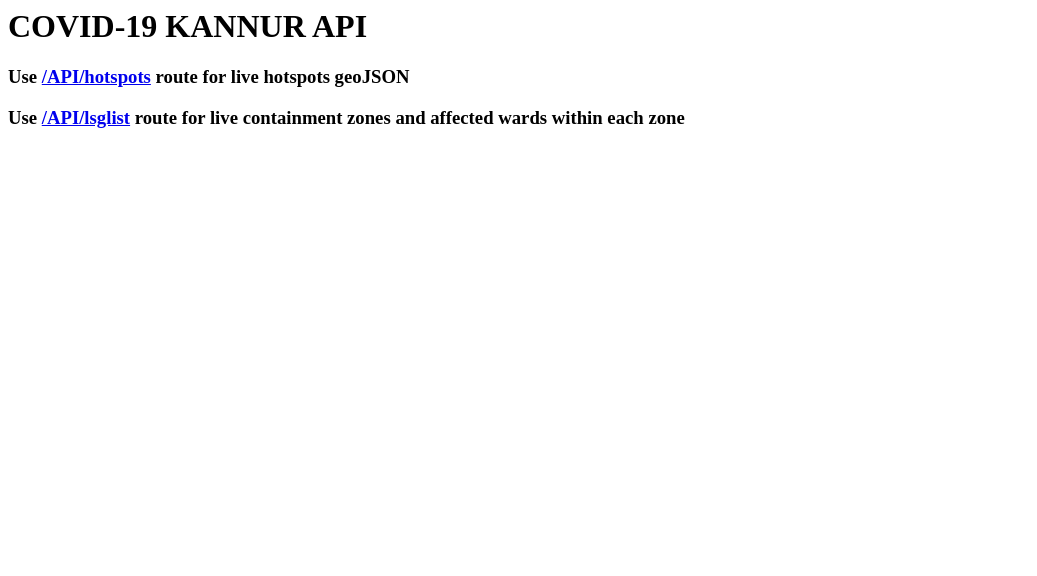
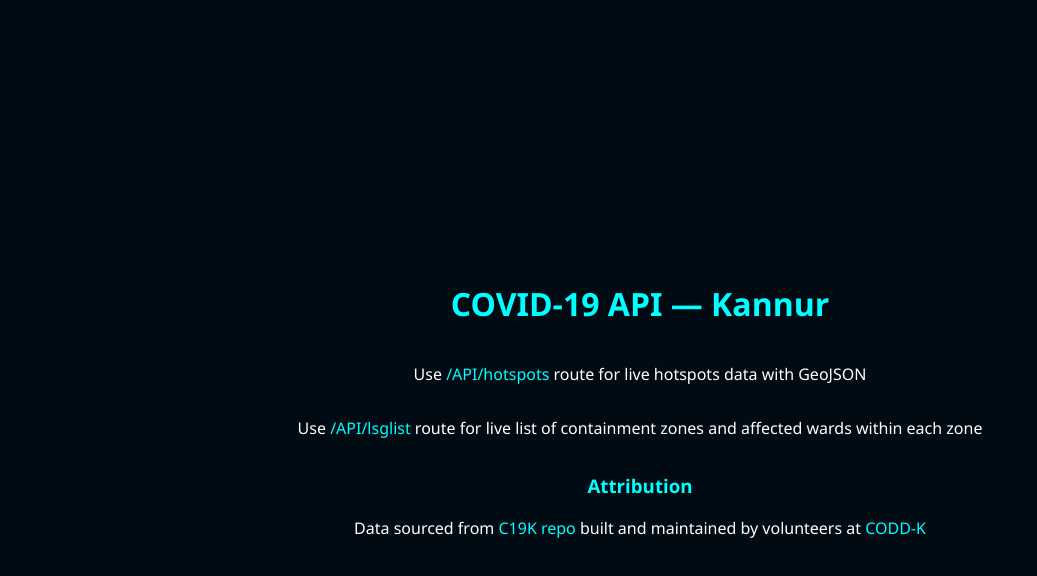
Before and after one commit to uchamucha/backend-test, a website: page index.html in a window 1280 px wide. Shown: the whole page, without its empty margins (0-1037 px from the left). Drawn offline with Linux system fonts and the light colour scheme.

Commit message:
added styles

```diff
--- a/index.html
+++ b/index.html
@@ -2,23 +2,78 @@
   <head>
     <meta charset="UTF-8" />
     <meta name="viewport" content="width=device-width, initial-scale=1.0" />
-    <title>Document</title>
+    <title>COVID-19 Kannur</title>
+
+    <style>
+      body {
+        background-color: #010b13;
+        min-height: 100vh;
+      }
+      .flex-content {
+        height: 100%;
+        display: flex;
+        flex-direction: column;
+        align-items: center;
+        justify-content: center;
+        text-align: center;
+        color: #ffffff;
+      }
+
+      h1,
+      h3 {
+        font-family: "Segoe UI", Tahoma, Geneva, Verdana, sans-serif;
+        text-align: center;
+        color: aqua;
+      }
+      p {
+        font-family: "Segoe UI", Tahoma, Geneva, Verdana, sans-serif;
+      }
+
+      a {
+        color: aqua;
+        text-decoration: none;
+      }
+
+      a:hover {
+        text-decoration: underline;
+
+        cursor: pointer;
+      }
+    </style>
   </head>
   <body>
-    <h1>COVID-19 KANNUR API</h1>
-    <h3>
+    <div class="flex-content">
+      <h1>COVID-19 API — Kannur</h1>
+      <p>
         Use
-      <a target="_blank" href="https://covid-kannur.herokuapp.com/API/hotspots"
+        <a
+          class="link"
+          target="_blank"
+          href="https://covid-kannur.herokuapp.com/API/hotspots"
           >/API/hotspots</a
         >
-      route for live hotspots geoJSON
-    </h3>
-    <h3>
+        route for live hotspots data with GeoJSON
+      </p>
+      <p>
         Use
-      <a target="_blank" href="https://covid-kannur.herokuapp.com/API/lsglist"
+        <a
+          class="link"
+          target="_blank"
+          href="https://covid-kannur.herokuapp.com/API/lsglist"
           >/API/lsglist</a
         >
-      route for live containment zones and affected wards within each zone
-    </h3>
+        route for live list of containment zones and affected wards within each
+        zone
+      </p>
+      <div class="attribution">
+        <h3>Attribution</h3>
+        <p>
+          Data sourced from
+          <a href="https://github.com/c19k">C19K repo </a>built and maintained
+          by volunteers at
+          <a href="https://team.covid19kerala.info/">CODD-K</a>
+        </p>
+      </div>
+    </div>
   </body>
 </html>
```
Also changed, not shown: server.js (+10 -12 lines). Lines whose indentation alone changed are shown as unchanged.
